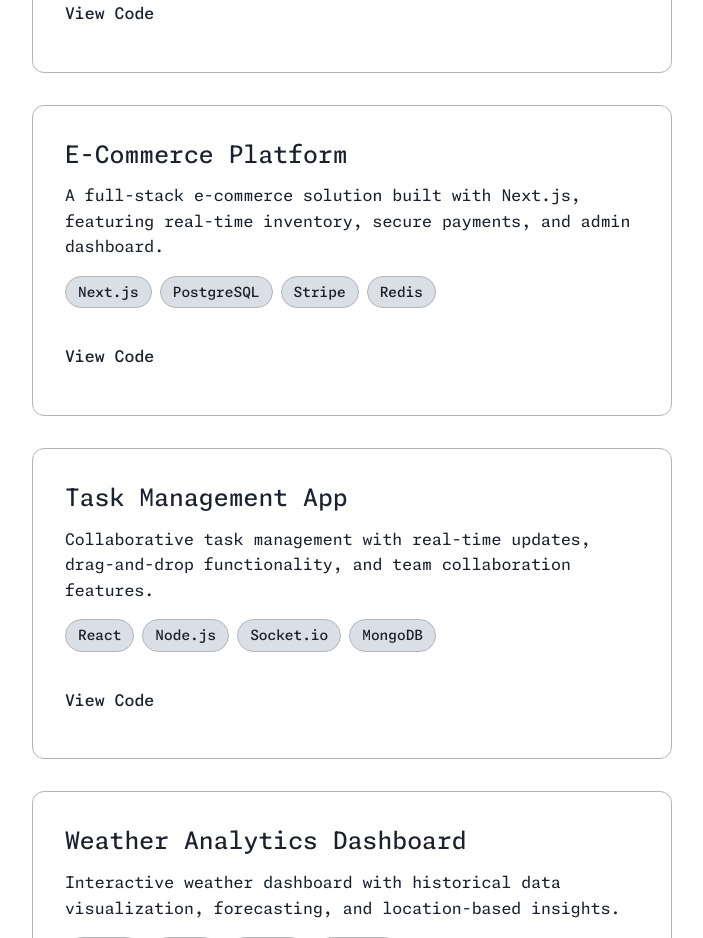
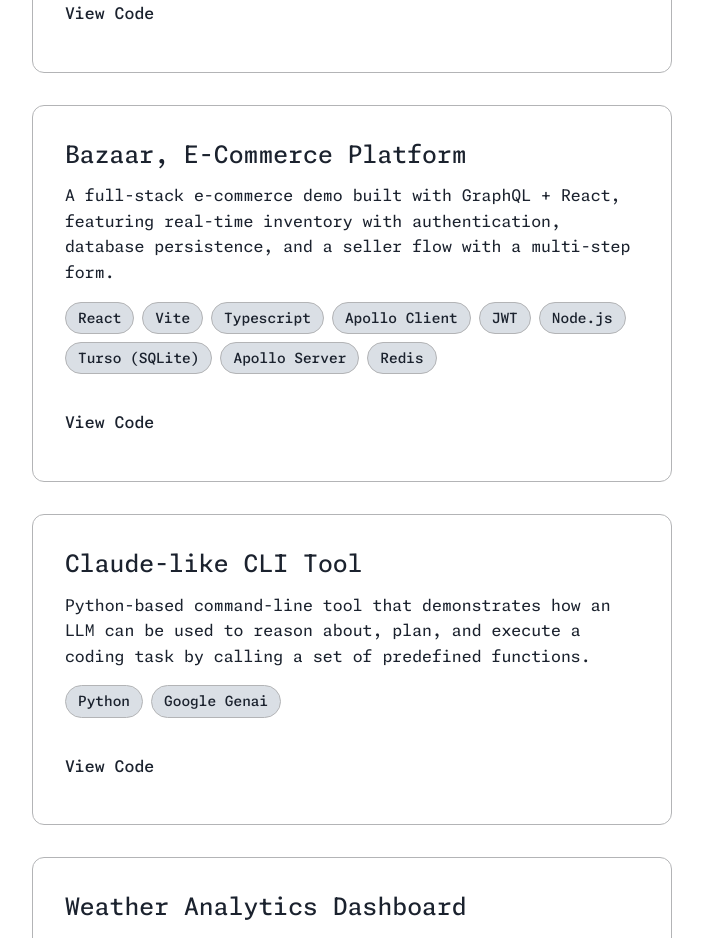
Before and after one commit to samirllama/samir.codes, a Next.js app: page / in a window 1280 px wide. Shown: the part 4960-5898 px from the top of the page, without its empty margins (288-991 px from the left). Built offline with nearby package versions, Linux system fonts and the light colour scheme.

Commit message:
feat: added projects for bazaar and ai-CLI

```diff
--- a/app/feed.xml/route.ts
+++ b/app/feed.xml/route.ts
@@ -1,7 +1,7 @@
 import { getAllPosts } from "@/lib/posts.server";
 
 export async function GET() {
-  const posts = getAllPosts();
+  const posts = await getAllPosts();
   const baseUrl = "https://samir.codes";
 
   const rssItems = posts
--- a/app/sitemap.ts
+++ b/app/sitemap.ts
@@ -1,9 +1,11 @@
 import { MetadataRoute } from "next";
 import { getAllPosts } from "@/lib/posts.server";
 
-export default function sitemap(): MetadataRoute.Sitemap {
-    const posts = getAllPosts();
+export default async function sitemap(): Promise<MetadataRoute.Sitemap> {
+    const posts = await getAllPosts();
     const baseUrl = "https://samir.codes";
+
+    console.log('posts type:', Array.isArray(posts), posts);
 
     const postUrls = posts.map((post) => ({
         url: `${baseUrl}/posts/${post.slug}`,
--- a/components/projects/Projects.tsx
+++ b/components/projects/Projects.tsx
@@ -37,19 +37,28 @@ const Projects = () => {
       demo: "https://atlasrelocations.com/",
     },
     {
-      title: "E-Commerce Platform",
+      title: "Bazaar, E-Commerce Platform",
       description:
-        "A full-stack e-commerce solution built with Next.js, featuring real-time inventory, secure payments, and admin dashboard.",
-      tech: ["Next.js", "PostgreSQL", "Stripe", "Redis"],
-      link: "https://github.com/samirllama/atlas-relocations-nepal",
+        "A full-stack e-commerce demo built with GraphQL + React, featuring real-time inventory with authentication, database persistence, and a seller flow with a multi-step form.",
+      tech: [
+        "React",
+        "Vite",
+        "Typescript",
+        "Apollo Client",
+        "JWT",
+        "Node.js",
+        "Turso (SQLite)",
+        "Apollo Server",
+        "Redis",
+      ],
+      link: "https://github.com/samirllama/bazaar",
     },
     {
-      title: "Task Management App",
+      title: "Claude-like CLI Tool",
       description:
-        "Collaborative task management with real-time updates, drag-and-drop functionality, and team collaboration features.",
-      tech: ["React", "Node.js", "Socket.io", "MongoDB"],
-      link: "https://github.com/johndoe/taskmanager",
-      demo: "https://tasks.johndoe.dev",
+        "Python-based command-line tool that demonstrates how an LLM can be used to reason about, plan, and execute a coding task by calling a set of predefined functions.",
+      tech: ["Python", "Google Genai"],
+      link: "https://github.com/samirllama/aiagent",
     },
     {
       title: "Weather Analytics Dashboard",
--- a/lib/posts.server.ts
+++ b/lib/posts.server.ts
@@ -91,9 +91,11 @@ export async function getPostBySlug(slug: string): Promise<Post | null> {
         return null;
     }
 }
+
 export async function getAllPosts(): Promise<Post[]> {
     const slugs = getPostSlugs();
     const posts = await Promise.all(slugs.map((slug) => getPostBySlug(slug)));
+
     return posts
         .filter((post): post is Post => post !== null)
         .sort(
```
